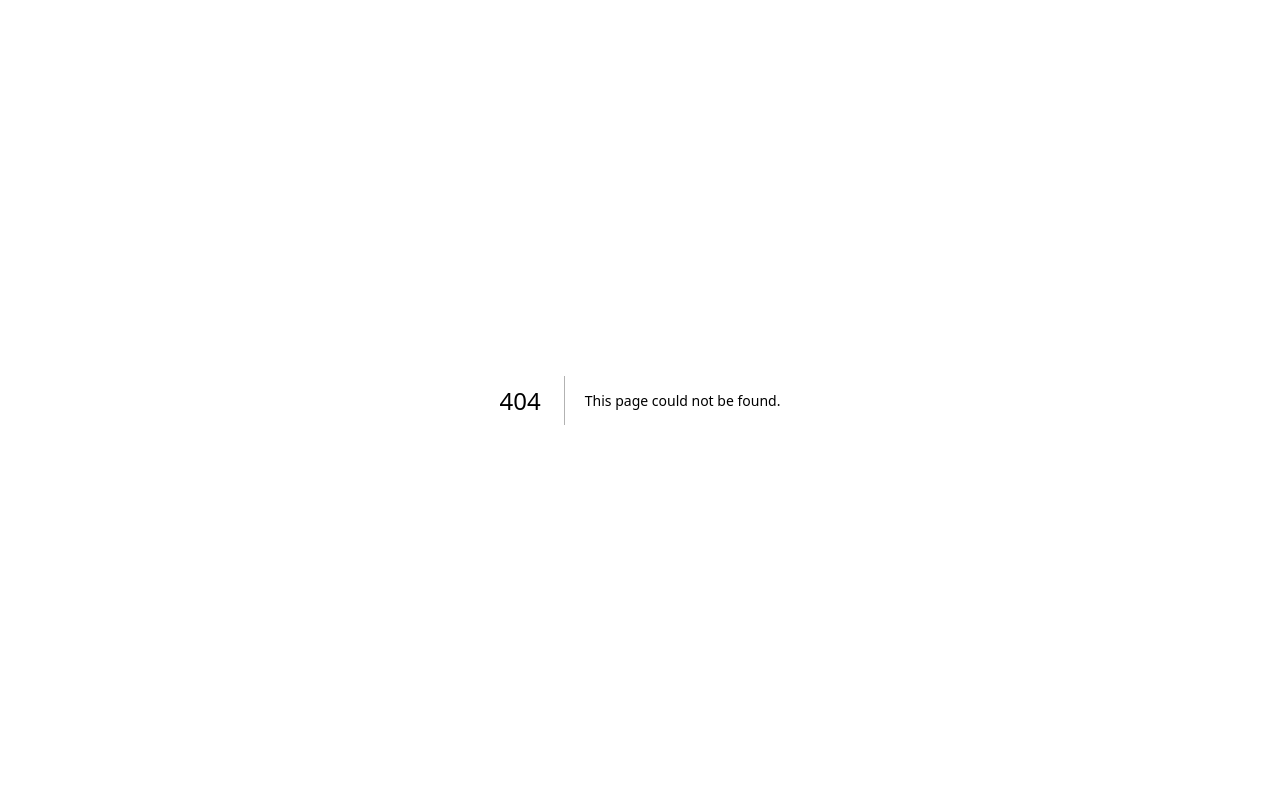
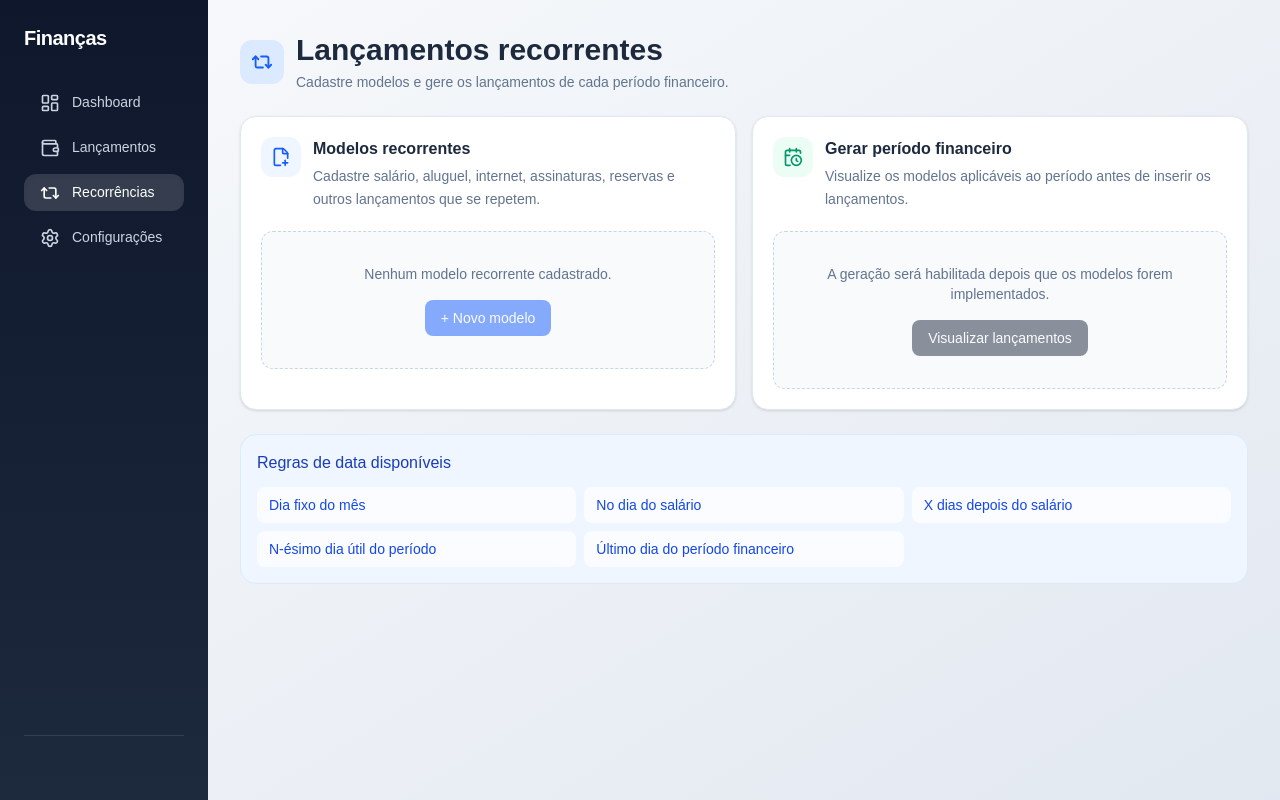
Before and after one commit to Rhenan01/controle-financeiro, a Next.js app: page /recorrencias in a window 1280 px wide. Before the commit this address had no page. Built offline with nearby package versions, Linux system fonts and the light colour scheme; no server answers.

Commit message:
cria pagina e navegacao de recorrencias

```diff
--- /dev/null
+++ b/app/(app)/recorrencias/page.tsx
@@ -0,0 +1,128 @@
+"use client"
+
+import {
+  CalendarClock,
+  FilePlus2,
+  Repeat2
+} from "lucide-react"
+
+export default function RecorrenciasPage() {
+  return (
+    <main className="mx-auto w-full min-w-0 max-w-[1400px] space-y-6 p-3 sm:p-5 lg:p-6 xl:p-8">
+      <header className="space-y-2">
+        <div className="flex items-center gap-3">
+          <div className="flex h-11 w-11 shrink-0 items-center justify-center rounded-xl bg-blue-100 text-blue-600">
+            <Repeat2 size={22} />
+          </div>
+
+          <div className="min-w-0">
+            <h1 className="text-2xl font-semibold text-slate-800 sm:text-3xl">
+              Lançamentos recorrentes
+            </h1>
+
+            <p className="mt-1 text-sm text-slate-500">
+              Cadastre modelos e gere os lançamentos de cada período financeiro.
+            </p>
+          </div>
+        </div>
+      </header>
+
+      <section className="grid gap-4 lg:grid-cols-2">
+        <div className="rounded-2xl border border-slate-200 bg-white p-5 shadow-sm">
+          <div className="flex items-start gap-3">
+            <div className="flex h-10 w-10 shrink-0 items-center justify-center rounded-xl bg-blue-50 text-blue-600">
+              <FilePlus2 size={20} />
+            </div>
+
+            <div>
+              <h2 className="font-semibold text-slate-800">
+                Modelos recorrentes
+              </h2>
+
+              <p className="mt-1 text-sm leading-relaxed text-slate-500">
+                Cadastre salário, aluguel, internet, assinaturas, reservas e
+                outros lançamentos que se repetem.
+              </p>
+            </div>
+          </div>
+
+          <div className="mt-5 rounded-xl border border-dashed border-slate-300 bg-slate-50 px-4 py-8 text-center">
+            <p className="text-sm text-slate-500">
+              Nenhum modelo recorrente cadastrado.
+            </p>
+
+            <button
+              type="button"
+              disabled
+              className="mt-4 rounded-lg bg-blue-600 px-4 py-2 text-sm font-medium text-white opacity-50"
+            >
+              + Novo modelo
+            </button>
+          </div>
+        </div>
+
+        <div className="rounded-2xl border border-slate-200 bg-white p-5 shadow-sm">
+          <div className="flex items-start gap-3">
+            <div className="flex h-10 w-10 shrink-0 items-center justify-center rounded-xl bg-emerald-50 text-emerald-600">
+              <CalendarClock size={20} />
+            </div>
+
+            <div>
+              <h2 className="font-semibold text-slate-800">
+                Gerar período financeiro
+              </h2>
+
+              <p className="mt-1 text-sm leading-relaxed text-slate-500">
+                Visualize os modelos aplicáveis ao período antes de inserir os
+                lançamentos.
+              </p>
+            </div>
+          </div>
+
+          <div className="mt-5 rounded-xl border border-dashed border-slate-300 bg-slate-50 px-4 py-8 text-center">
+            <p className="text-sm text-slate-500">
+              A geração será habilitada depois que os modelos forem
+              implementados.
+            </p>
+
+            <button
+              type="button"
+              disabled
+              className="mt-4 rounded-lg bg-slate-800 px-4 py-2 text-sm font-medium text-white opacity-50"
+            >
+              Visualizar lançamentos
+            </button>
+          </div>
+        </div>
+      </section>
+
+      <section className="rounded-2xl border border-blue-100 bg-blue-50 p-4">
+        <h2 className="font-medium text-blue-800">
+          Regras de data disponíveis
+        </h2>
+
+        <div className="mt-3 grid gap-2 text-sm text-blue-700 sm:grid-cols-2 xl:grid-cols-3">
+          <div className="rounded-lg bg-white/70 px-3 py-2">
+            Dia fixo do mês
+          </div>
+
+          <div className="rounded-lg bg-white/70 px-3 py-2">
+            No dia do salário
+          </div>
+
+          <div className="rounded-lg bg-white/70 px-3 py-2">
+            X dias depois do salário
+          </div>
+
+          <div className="rounded-lg bg-white/70 px-3 py-2">
+            N-ésimo dia útil do período
+          </div>
+
+          <div className="rounded-lg bg-white/70 px-3 py-2">
+            Último dia do período financeiro
+          </div>
+        </div>
+      </section>
+    </main>
+  )
+}
--- a/components/Sidebar.tsx
+++ b/components/Sidebar.tsx
@@ -1,16 +1,33 @@
 "use client"
 
 import Link from "next/link"
+
 import {
   LayoutDashboard,
-  Wallet,
+  LogOut,
+  Repeat2,
   Settings,
-  LogOut,
+  Wallet
 } from "lucide-react"
 
-import { usePathname, useRouter } from "next/navigation"
-import { useEffect, useState } from "react"
+import {
+  usePathname,
+  useRouter
+} from "next/navigation"
+
+import {
+  useEffect,
+  useState
+} from "react"
+
 import { supabase } from "@/lib/supabase"
+
+type MenuItem = {
+  name: string
+  mobileName: string
+  path: string
+  icon: typeof LayoutDashboard
+}
 
 export default function Sidebar() {
   const pathname = usePathname()
@@ -24,15 +41,18 @@ export default function Sidebar() {
 
     router.prefetch("/dashboard")
     router.prefetch("/lancamentos")
+    router.prefetch("/recorrencias")
     router.prefetch("/configuracoes")
 
     async function loadUser() {
-      const { data } = await supabase.auth.getUser()
+      const { data } =
+        await supabase.auth.getUser()
+
       setUser(data.user)
     }
 
     loadUser()
-  }, [])
+  }, [router])
 
   const displayName =
     user?.user_metadata?.display_name ||
@@ -48,32 +68,44 @@ export default function Sidebar() {
     return null
   }
 
-  const menu = [
+  const menu: MenuItem[] = [
     {
       name: "Dashboard",
+      mobileName: "Dashboard",
       icon: LayoutDashboard,
-      path: "/dashboard",
+      path: "/dashboard"
     },
     {
       name: "Lançamentos",
+      mobileName: "Lançamentos",
       icon: Wallet,
-      path: "/lancamentos",
+      path: "/lancamentos"
+    },
+    {
+      name: "Recorrências",
+      mobileName: "Recorrências",
+      icon: Repeat2,
+      path: "/recorrencias"
     },
     {
       name: "Configurações",
+      mobileName: "Ajustes",
       icon: Settings,
-      path: "/configuracoes",
-    },
+      path: "/configuracoes"
+    }
   ]
 
   return (
     <aside
       className="
         fixed inset-x-0 bottom-0 z-50
-        flex h-20 w-full flex-col
+        flex h-[76px] w-full flex-col
         bg-gradient-to-r from-slate-900 to-slate-800
-        p-2 text-white
+        px-1.5 py-2 text-white
         shadow-[0_-8px_30px_rgba(15,23,42,0.18)]
+
+        sm:h-20
+        sm:px-2
 
         lg:static
         lg:h-screen
@@ -84,13 +116,21 @@ export default function Sidebar() {
         lg:shadow-none
       "
     >
-      <h1 className="mb-8 hidden text-xl font-semibold tracking-tight lg:block">
+      <h1
+        className="
+          mb-8 hidden
+          text-xl font-semibold tracking-tight
+          lg:block
+        "
+      >
         Finanças
       </h1>
 
       <nav
         className="
-          grid h-full grid-cols-4 gap-1
+          grid h-full grid-cols-5 gap-0.5
+
+          sm:gap-1
 
           lg:flex
           lg:h-auto
@@ -100,26 +140,40 @@ export default function Sidebar() {
       >
         {menu.map((item) => {
           const Icon = item.icon
-          const active = pathname === item.path
+
+          const active =
+            pathname === item.path ||
+            pathname.startsWith(
+              `${item.path}/`
+            )
 
           return (
             <Link
-              key={item.name}
+              key={item.path}
               href={item.path}
               prefetch
+              aria-label={item.name}
+              aria-current={
+                active ? "page" : undefined
+              }
               className={`
                 flex min-w-0
                 flex-col items-center justify-center
                 gap-1 rounded-xl
-                px-1 py-2
-                text-[11px]
+                px-0.5 py-1.5
+                text-[9px] leading-none
                 transition-all
+
+                sm:px-1
+                sm:py-2
+                sm:text-[10px]
 
                 lg:flex-row
                 lg:justify-start
                 lg:gap-3
                 lg:px-4
                 lg:text-sm
+                lg:leading-normal
 
                 ${
                   active
@@ -128,9 +182,28 @@ export default function Sidebar() {
                 }
               `}
             >
-              <Icon className="shrink-0" size={20} />
+              <Icon
+                className="
+                  h-[19px] w-[19px] shrink-0
+                  sm:h-5 sm:w-5
+                "
+              />
 
-              <span className="max-w-full truncate">
+              <span
+                className="
+                  block max-w-full truncate
+                  lg:hidden
+                "
+              >
+                {item.mobileName}
+              </span>
+
+              <span
+                className="
+                  hidden max-w-full truncate
+                  lg:block
+                "
+              >
                 {item.name}
               </span>
             </Link>
@@ -140,26 +213,44 @@ export default function Sidebar() {
         <button
           type="button"
           onClick={handleLogout}
+          aria-label="Sair da conta"
           className="
             flex min-w-0
             flex-col items-center justify-center
             gap-1 rounded-xl
-            px-1 py-2
-            text-[11px] text-red-300
+            px-0.5 py-1.5
+            text-[9px] leading-none
+            text-red-300
             transition-all
             hover:bg-white/5
             hover:text-red-200
 
+            sm:px-1
+            sm:py-2
+            sm:text-[10px]
+
             lg:hidden
           "
         >
-          <LogOut className="shrink-0" size={20} />
+          <LogOut
+            className="
+              h-[19px] w-[19px] shrink-0
+              sm:h-5 sm:w-5
+            "
+          />
 
           <span>Sair</span>
         </button>
       </nav>
 
-      <div className="mt-auto hidden border-t border-white/10 pt-10 lg:block">
+      <div
+        className="
+          mt-auto hidden
+          border-t border-white/10
+          pt-10
+          lg:block
+        "
+      >
         {user && (
           <div className="flex items-center gap-3">
             <div
```
